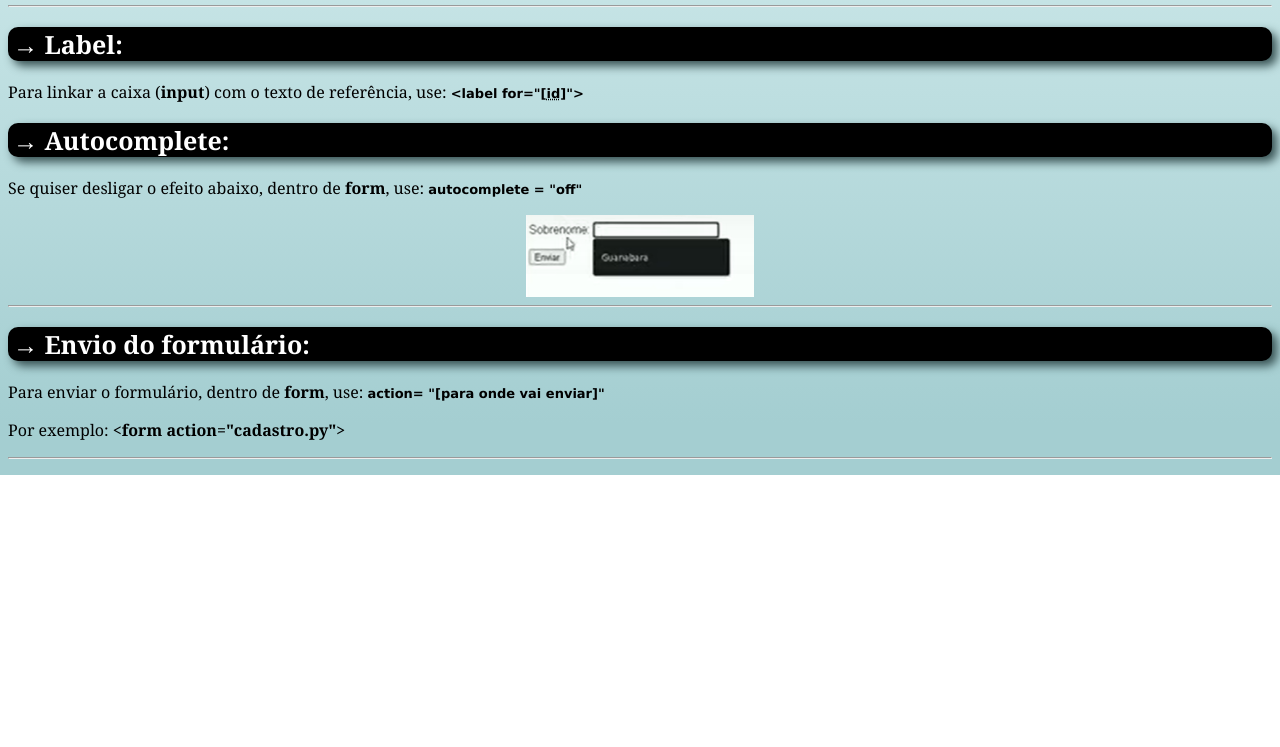
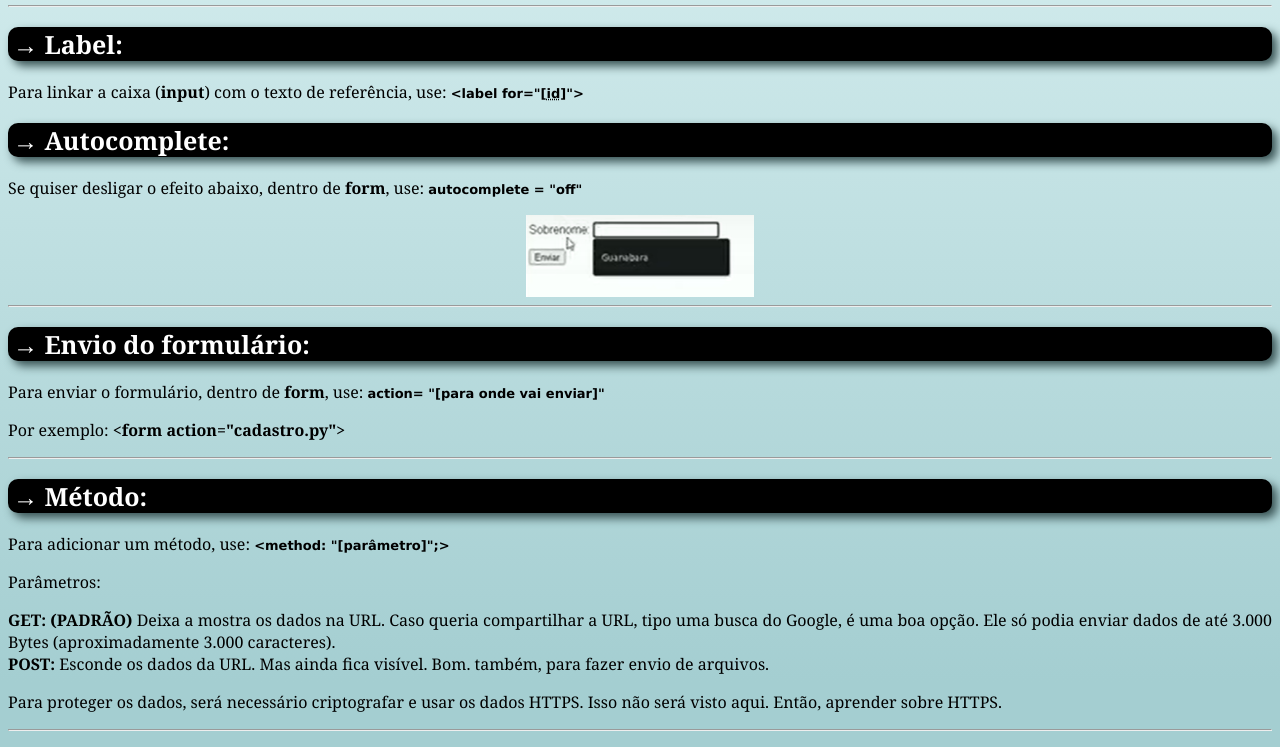
Before and after one commit to JoaoLagos/Projetos, a plain HTML site: page 1.site-comandos/paginas/formularios.html in a window 1280 px wide. Shown: the part 559-1306 px from the top of the page. Before the commit the page ends 1034 px from the top, so only its background shows below. Drawn offline with Linux system fonts and the light colour scheme; a web font is replaced by a local one.

Commit message:
Update formularios.html
Added method topic

```diff
--- a/1.site-comandos/paginas/formularios.html
+++ b/1.site-comandos/paginas/formularios.html
@@ -49,5 +49,16 @@
         </li>
         <hr>
 
+        <li class="topic t6"><h2 class="title-topic">Método:</h2> <!-- MÉTODO -->
+            <p>Para adicionar um método, use: <code>&lt;method: "[parâmetro]";&gt;</code></p>
+            <p>Parâmetros:</p>
+            <ul>
+                <li><strong>GET: (PADRÃO) </strong>Deixa a mostra os dados na URL. Caso queria compartilhar a URL, tipo uma busca do Google, é uma boa opção. Ele só podia enviar dados de até 3.000 Bytes (aproximadamente 3.000 caracteres).</li>
+                <li><strong>POST: </strong>Esconde os dados da URL. Mas ainda fica visível. Bom. também, para fazer envio de arquivos.</li>
+            </ul>
+            <p>Para proteger os dados, será necessário criptografar e usar os dados HTTPS. Isso não será visto aqui. Então, aprender sobre HTTPS.</p>
+        </li>
+        <hr>
+
 </body>
 </html>
```
